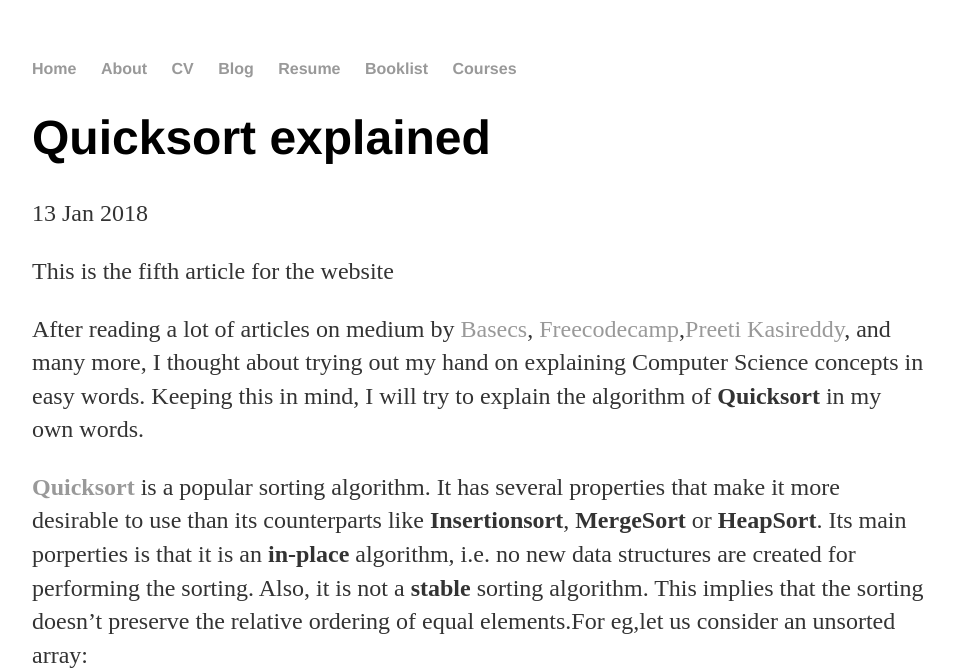
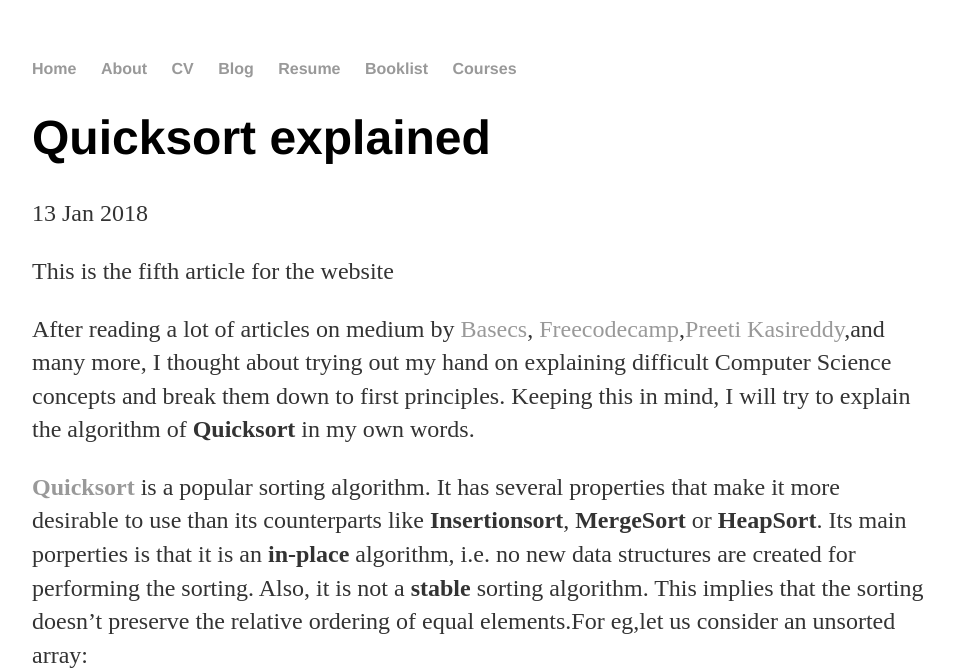
Before and after one commit to Anirudh257/Anirudh257.github.io, a Jekyll site: the page built from _posts/2018-01-13-Quicksort explained.md, in a window 1280 px wide and 900 px high, cut to the strip 0-672 px from the top of the window. Shown: the whole strip, without its empty margins (160-1114 px from the left). Built offline with Jekyll 4.4.1, drawn with Linux system fonts in a browser that asks for light colours; some of the changed text lies outside the part shown.

Commit message:
Update 2018-01-13-Quicksort explained.md

```diff
--- a/_posts/2018-01-13-Quicksort explained.md
+++ b/_posts/2018-01-13-Quicksort explained.md
@@ -6,9 +6,7 @@ date: 2018-01-13
 This is the fifth article for the website
 
   After reading a lot of articles on medium by <a href = "https://medium.com/basecs">Basecs</a>,
-<a href = "https://medium.freecodecamp.org/">Freecodecamp</a>,<a href = "https://medium.com/@preethikasireddy">Preeti Kasireddy</a>,
-and many more, I thought about trying out my hand on explaining Computer Science concepts in easy words. Keeping this in mind, I
-will try to explain the algorithm of **Quicksort** in my own words.
+<a href = "https://medium.freecodecamp.org/">Freecodecamp</a>,<a href = "https://medium.com/@preethikasireddy">Preeti Kasireddy</a>,and many more, I thought about trying out my hand on explaining difficult Computer Science concepts and break them down to first principles. Keeping this in mind, I will try to explain the algorithm of **Quicksort** in my own words.
 
  <a href = "https://www.wikiwand.com/en/Quicksort">**Quicksort**</a> is a popular sorting algorithm. It has several properties
 that make it more desirable to use than its counterparts like **Insertionsort**, **MergeSort** or **HeapSort**. Its main porperties
```
Also changed, not shown: other parts of _posts/2018-01-13-Quicksort explained.md (+1 -1 lines).
